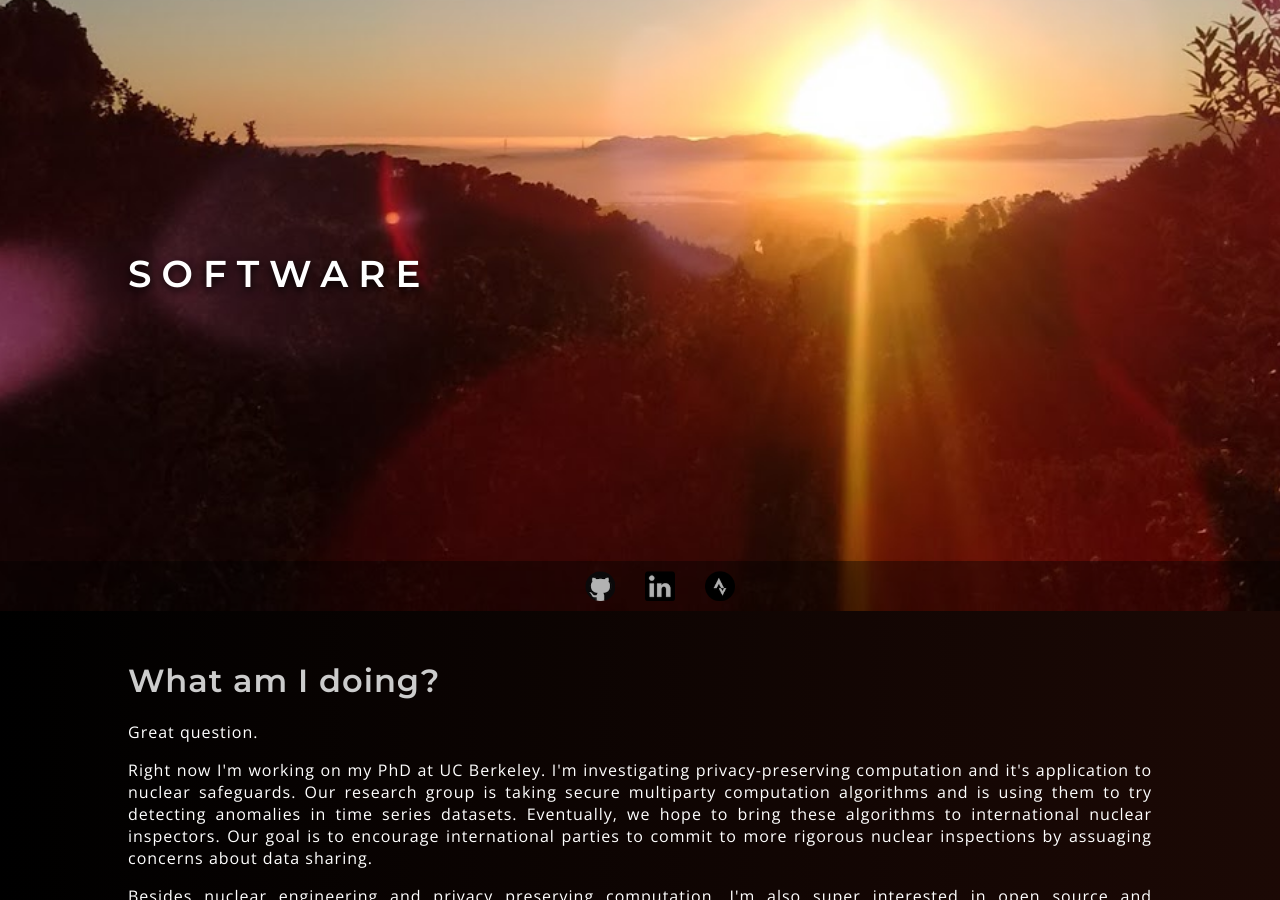
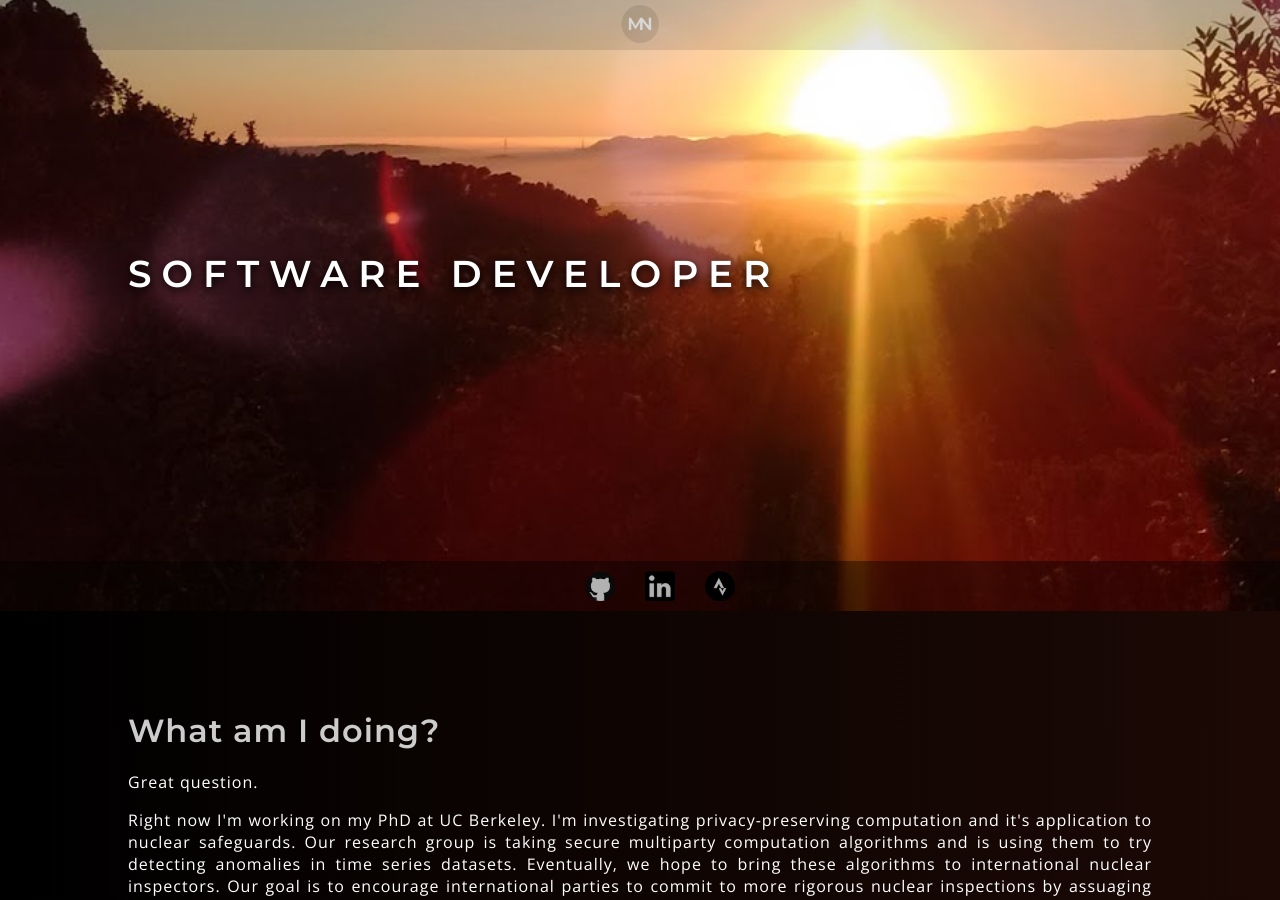
Before and after one commit to mitchnegus/mitchnegus.github.io, a Jekyll site: the page built from index.md, in a window 1280 px wide and 900 px high, scrolled down 289 px. Built offline with Jekyll 4.4.1, drawn with Linux system fonts in a browser that asks for light colours; our own code applies the rules of GitHub Pages for plain Markdown files.

Commit message:
improved initials bar display on homepage

```diff
--- a/_includes/head.html
+++ b/_includes/head.html
@@ -11,4 +11,6 @@
     {%- include google-analytics.html -%}
   {%- endif -%}
 
+	<script src="https://ajax.googleapis.com/ajax/libs/jquery/3.5.1/jquery.min.js">
+	</script>
 </head>
--- a/_layouts/home.html
+++ b/_layouts/home.html
@@ -11,4 +11,6 @@
 
 	<script src="{{ '/assets/js/typewriter.js' | relative_url }}">
 	</script>
+	<script src="{{ '/assets/js/banners.js' | relative_url }}">
+	</script>
 </html>
--- a/assets/css/style.css
+++ b/assets/css/style.css
@@ -12,7 +12,9 @@
 }
 
 main {
-	margin: 50px 10%;
+	padding: 50px 10%;
+	min-height: 95vh;
+	box-sizing: border-box;
 }
 
 a {
@@ -23,6 +25,10 @@
 	color: #cccccc;
 	font-family: 'Montserrat', sans-serif;
 	font-weight: 600;
+}
+
+.hidden {
+	opacity: 0;
 }
 
 .banner {
@@ -43,8 +49,10 @@
 	background-size: cover;
 }
 
-#lander .banner {
+#initials-bar {
+	position: fixed;
 	background-color: rgba(0, 0, 0, 0.1);
+	transition: opacity 0.2s;
 }
 
 #initials {
@@ -68,9 +76,6 @@
 #media-bar {
 	position: absolute;
 	bottom: 0;
-}
-
-#media-bar.banner {
 	background-color: rgba(0, 0, 0, 0.4);
 }
 
--- /dev/null
+++ b/assets/js/banners.js
@@ -0,0 +1,23 @@
+/*
+ * Reformat banners as the page is moved..
+ *
+ */
+
+(function() {
+
+	// Show or hide the object depending on page position
+	function toggleAtPosition($object, position) {
+		if ($(window).scrollTop() > position) {
+			$object.addClass('hidden');
+		} else {
+			$object.removeClass('hidden');
+		}
+	}
+
+	$(window).scroll(function() {
+		$initialsBar = $('#initials-bar');
+		toggleAtPosition($initialsBar, $(window).height()/3);
+	});
+
+
+})();
--- a/assets/js/typewriter.js
+++ b/assets/js/typewriter.js
@@ -22,7 +22,7 @@
 	titles.push(randomTitle);
 
 	// Get the object where the title will be displayed
-	const display = document.getElementById('whoami');
+	const display = $('#whoami')[0];
 
 	function typewriter(titles, display) {
 		// Define parameters of the animation.
--- a/index.md
+++ b/index.md
@@ -1,8 +1,9 @@
 <header id="lander">
 
-	<div class="banner">
+	<div id="initials-bar" class="banner">
 		<img id="initials" src="{{ '/assets/img/initials.png' | relative_url }}">
 	</div>
+
 	<div id="whoami">
 	</div>
 
```
